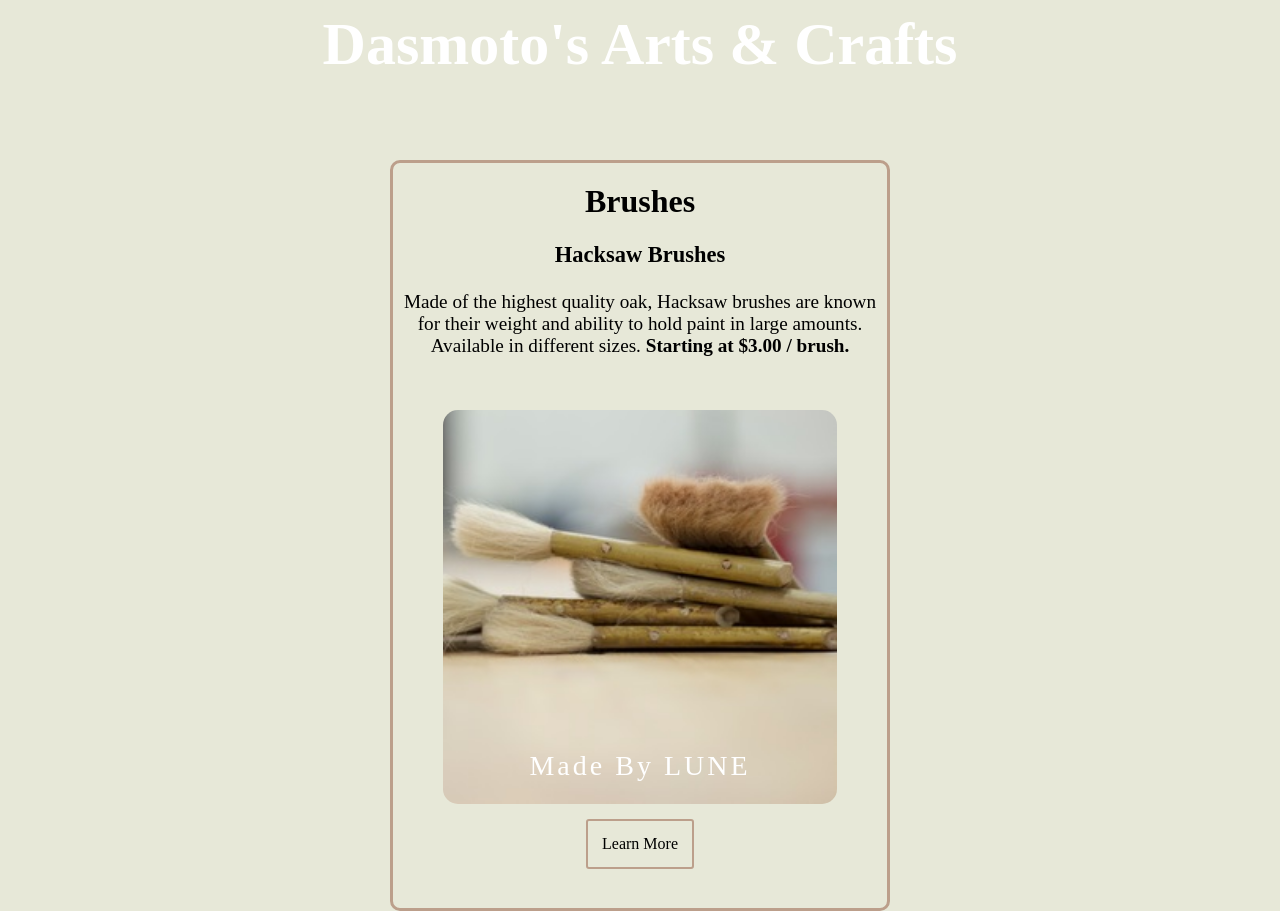
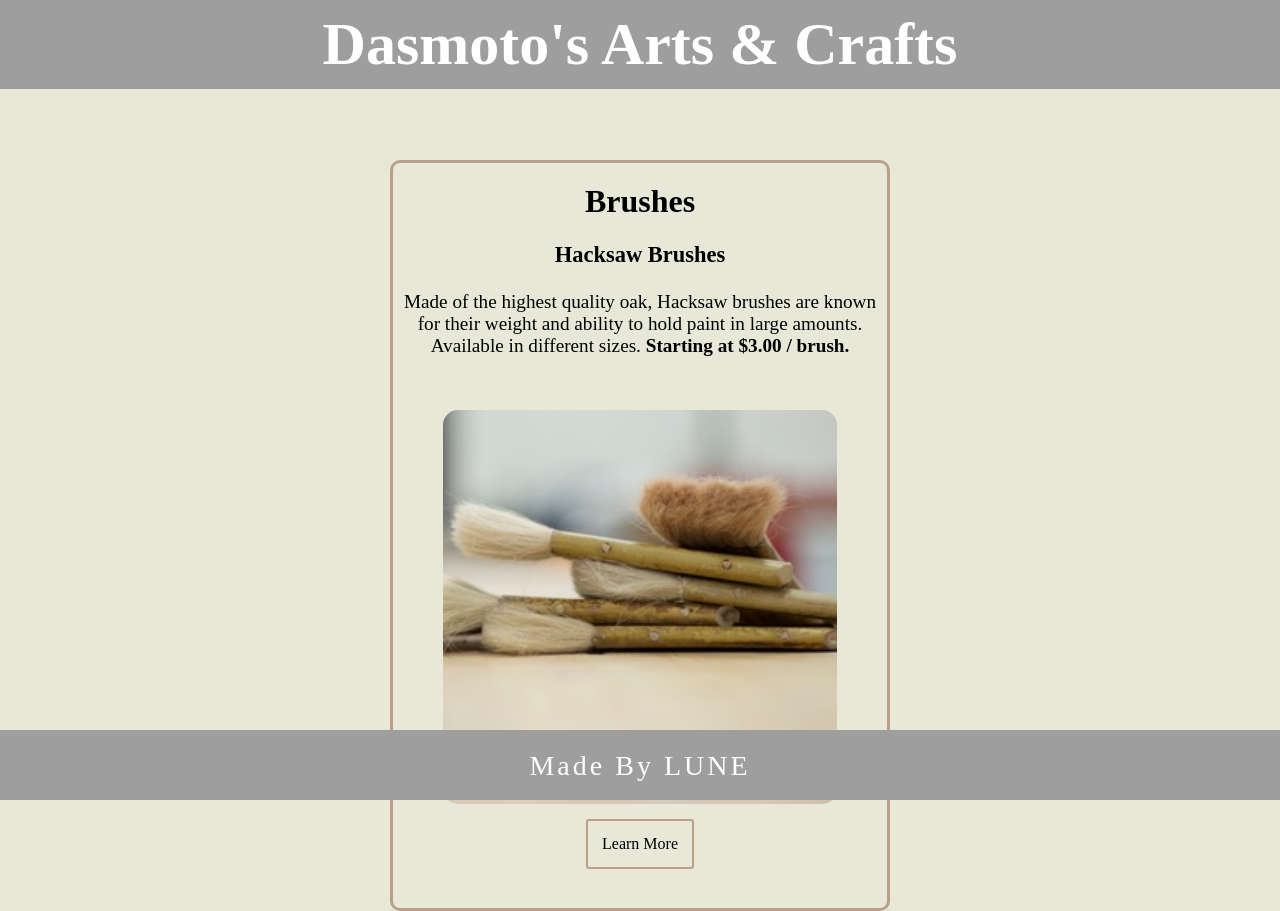
Before and after one commit to LUNEi3/LUNEi3.Dasmoto, a plain HTML site: page index.html in a window 1280 px wide. Shown: the top 911 px of the page. Drawn offline with Linux system fonts and the light colour scheme; the site is published under a folder, as on GitHub Pages, so addresses that start at the root find nothing.

Commit message:
Update style.css

```diff
--- a/src/css/style.css
+++ b/src/css/style.css
@@ -10,7 +10,7 @@ body {
 }
 
 header {
-    background-image: url(/src/images/pattern.jpeg);
+    background-image: url(../images/pattern.jpeg);
     color: rgb(255, 255, 255);
     position: fixed;
     width: 100%;
@@ -82,7 +82,7 @@ h2 {
 }
 
 footer {
-    background-image: url(/src/images/pattern.jpeg);
+    background-image: url(../images/pattern.jpeg);
     position: fixed;
     width: 100%;
     height: 70px;
```
